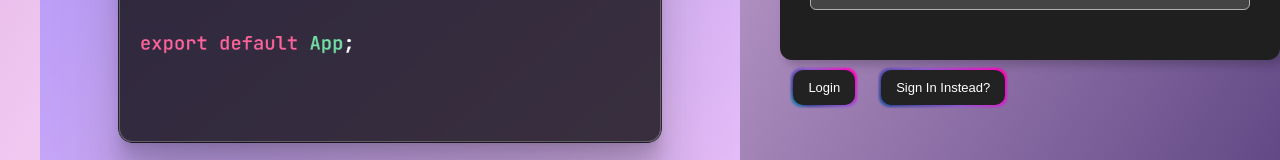
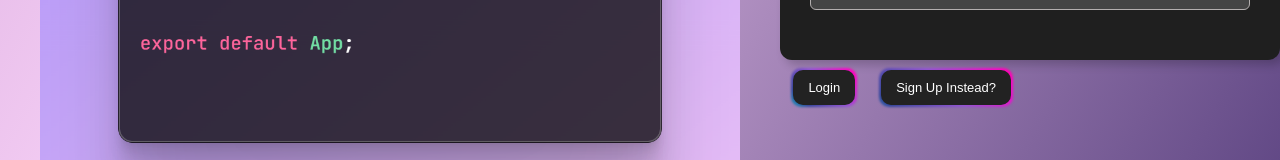
Before and after one commit to Sameer-Ahmed1/coeditor_bitnbuild, a React (Create React App) app: page / in a window 1280 px wide. Shown: the part 564-724 px from the top of the page. Built offline with nearby package versions, Linux system fonts and the light colour scheme; no server answers.

Commit message:
fixed signup

```diff
--- a/src/components/PersonLogin.js
+++ b/src/components/PersonLogin.js
@@ -33,13 +33,19 @@ function PersonLogin({
             </svg>
             Editor
           </h3>
-          <p>A Collaborative Code Editor with Room-Based Collaboration is an interactive web application designed to empower users to collaborate seamlessly on coding projects. This platform not only offers real-time code editing but also incorporates a room-based system, providing a personalized and secure environment for collaborative coding experiences.
+          <p>
+            A Collaborative Code Editor with Room-Based Collaboration is an
+            interactive web application designed to empower users to collaborate
+            seamlessly on coding projects. This platform not only offers
+            real-time code editing but also incorporates a room-based system,
+            providing a personalized and secure environment for collaborative
+            coding experiences.
           </p>
         </div>
       </div>
       <div className="content-container">
         <div className="form-container">
-          <h1>{showSignIn ? "Sign In" : "Login"}</h1>
+          <h1>{showSignIn ? "Sign Up" : "Login"}</h1>
           <span className="subtitle">USERNAME</span>
           <br />
           <input
@@ -68,13 +74,13 @@ function PersonLogin({
           className="btn login-btn"
           onClick={showSignIn ? handleSignIn : handleLogin}
         >
-          {showSignIn ? "Sign In" : "Login"}
+          {showSignIn ? "Sign Up" : "Login"}
         </button>
         <button
           className="btn new-user-btn"
           onClick={() => setShowSignIn(!showSignIn)}
         >
-          {showSignIn ? "Switch to Login" : "Sign In Instead?"}
+          {showSignIn ? "Switch to Login" : "Sign Up Instead?"}
         </button>
       </div>
     </div>
```
